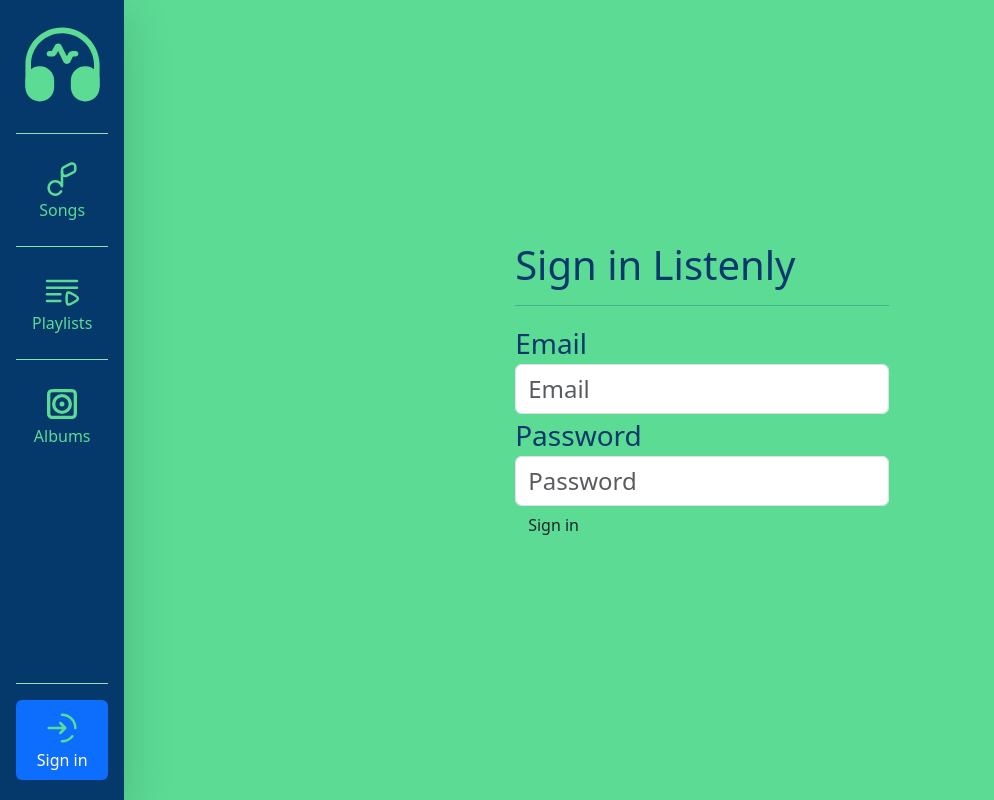
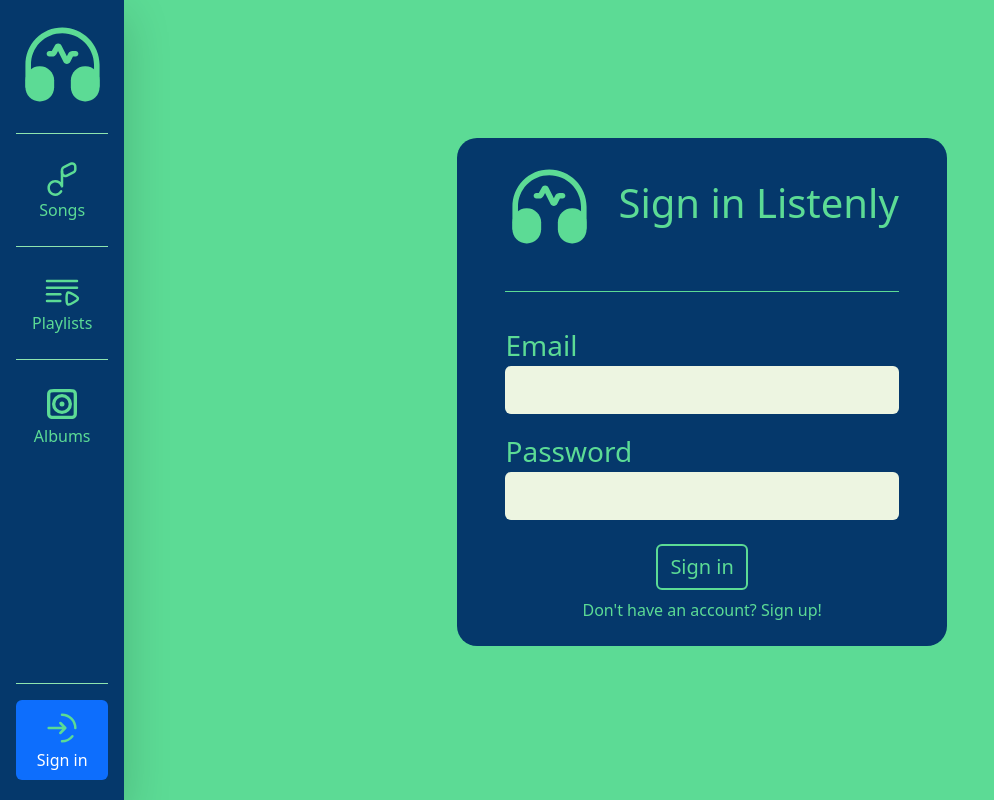
Before and after one commit to RicottaM/listenly, an Angular app: page /login in a window 1280 px wide. Shown: the whole page, without its empty margins (0-994 px from the left). Built offline with nearby package versions, Linux system fonts and the light colour scheme.

Commit message:
Login styling

```diff
--- a/src/app/components/views/home-page/home-page.component.html
+++ b/src/app/components/views/home-page/home-page.component.html
@@ -1,7 +1,7 @@
 <div class="d-flex">
   <app-nav></app-nav>
   <div class="container">
-    <div class="row rounded py-5 align-items-center justify-content-center">
+    <div class="row py-5 align-items-center justify-content-center">
       <div class="col-6">
         <app-description></app-description>
       </div>
--- a/src/app/components/views/login-page/login-page.component.css
+++ b/src/app/components/views/login-page/login-page.component.css
@@ -0,0 +1,49 @@
+h1,
+label,
+p,
+input::placeholder {
+  color: #5cdb95;
+}
+
+input {
+  background-color: #edf5e1;
+  color: #05386b;
+  border: none;
+}
+
+input:focus {
+  background-color: #edf5e1;
+  color: #05386b;
+  box-shadow: none;
+  outline: none;
+  border: none;
+}
+
+button {
+  color: #5cdb95;
+  border: 2px solid #5cdb95;
+}
+
+button:hover {
+  background-color: #379683;
+  color: #5cdb95;
+}
+
+form {
+  background-color: #05386b;
+  border-radius: 20px;
+}
+
+.nav-link {
+  color: #5cdb95;
+}
+
+.nav-link:hover,
+.nav-link:visited {
+  color: #edf5e1;
+}
+
+.custom {
+  border-top: 1px solid #5cdb95;
+  opacity: 100%;
+}
--- a/src/app/components/views/login-page/login-page.component.html
+++ b/src/app/components/views/login-page/login-page.component.html
@@ -1,19 +1,27 @@
 <div class="d-flex">
   <app-nav></app-nav>
   <div class="d-flex align-items-center mb-3 justify-content-center w-100">
-    <!-- <img src="../.././../../assets/jpg/micro.jpg" width="300" height="450" /> -->
-    <form>
-      <h1>Sign in Listenly</h1>
-      <hr />
-      <div class="form-group">
+    <form class="px-5 d-flex flex-column">
+      <div class="row py-4 justify-content-center align-items-center">
+        <div class="col-auto"><img src="../../../../assets/svg/logo-small.svg" /></div>
+        <div class="col-auto"><h1>Sign in Listenly</h1></div>
+      </div>
+      <hr class="custom" />
+      <div class="form-group py-3">
         <label for="email" class="fs-3">Email</label>
-        <input type="email" class="form-control fs-4" id="email" placeholder="Email" />
+        <input type="email" class="form-control fs-4" id="email" placeholder="" autocomplete="off" />
       </div>
       <div class="form-group">
         <label for="password" class="fs-3">Password</label>
-        <input type="password" class="form-control fs-4" id="password" placeholder="Password" />
+        <input type="password" class="form-control fs-4" id="password" placeholder="" autocomplete="off" />
       </div>
-      <button type="submit" class="btn">Sign in</button>
+      <div class="text-center">
+        <button type="submit" class="btn fs-5 mt-4 mb-2">Sign in</button>
+      </div>
+
+      <a class="nav-link text-center justify-content-center pb-4" routerLink="/register" routerLinkActive="active"
+        >Don't have an account? Sign up!</a
+      >
     </form>
   </div>
 </div>
--- a/src/app/components/views/login-page/login-page.component.ts
+++ b/src/app/components/views/login-page/login-page.component.ts
@@ -1,10 +1,11 @@
 import { Component } from '@angular/core'
 import { NavComponent } from '../../nav/nav.component'
+import { RouterLink, RouterLinkActive } from '@angular/router'
 
 @Component({
   selector: 'app-login-page',
   standalone: true,
-  imports: [NavComponent],
+  imports: [NavComponent, RouterLink, RouterLinkActive],
   templateUrl: './login-page.component.html',
   styleUrl: './login-page.component.css',
 })
```
Also changed, not shown: src/assets/jpg/headphones.jpg (added), src/assets/svg/logo-small.svg (added).
